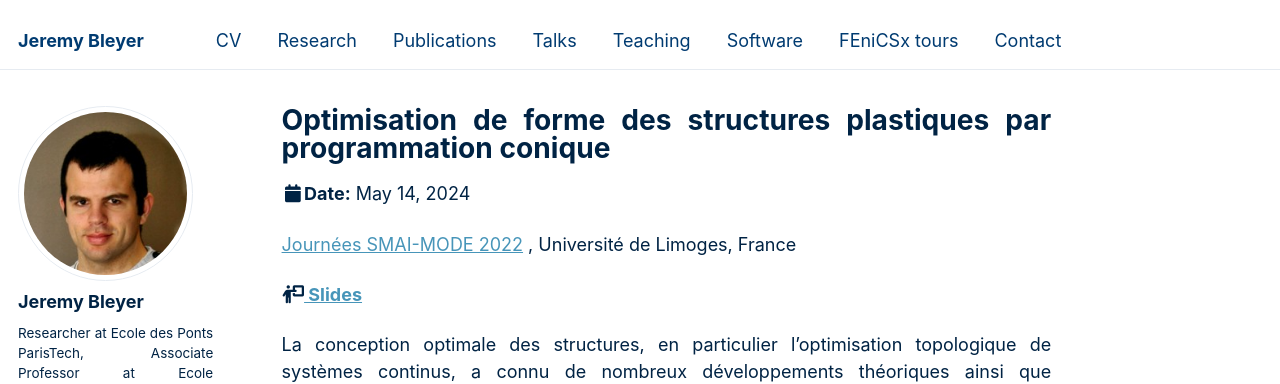
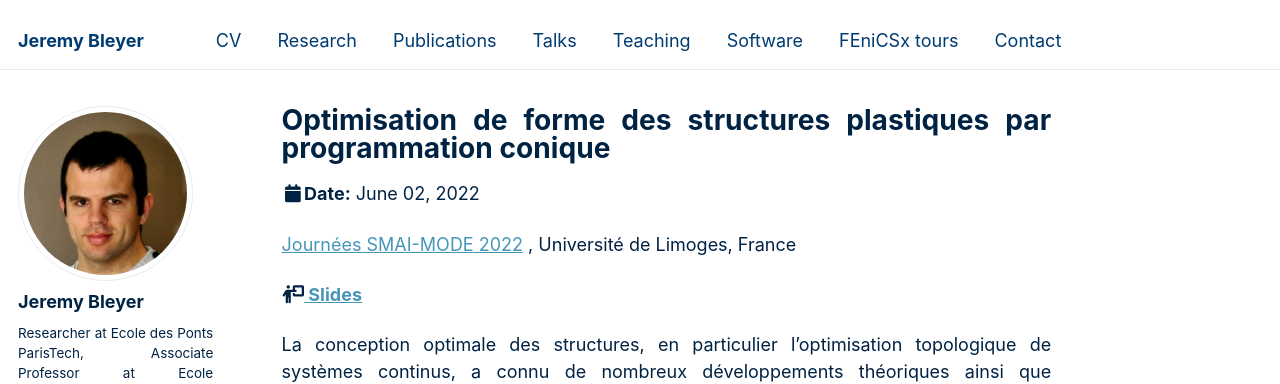
Before and after one commit to bleyerj/bleyerj.github.io, a Jekyll site: the page built from _talks/SMAI-MODE-2022.md, in a window 1280 px wide and 900 px high. Shown: the top 384 px of the window. Built offline with Jekyll 4.4.1, drawn with Linux system fonts in a browser that asks for light colours; some web fonts are replaced.

Commit message:
Update date

```diff
--- a/_talks/SMAI-MODE-2022.md
+++ b/_talks/SMAI-MODE-2022.md
@@ -3,7 +3,7 @@ title: "Optimisation de forme des structures plastiques par programmation coniqu
 collection: talks
 type: "Talk"
 venue: "[Journées SMAI-MODE 2022](https://indico.math.cnrs.fr/event/6564/)"
-date: 2024-05-14
+date: 2022-06-02
 location: "Université de Limoges, France"
 slides: "../files/SMAI_MODE_2022.pdf"
 excerpt: ""
```
